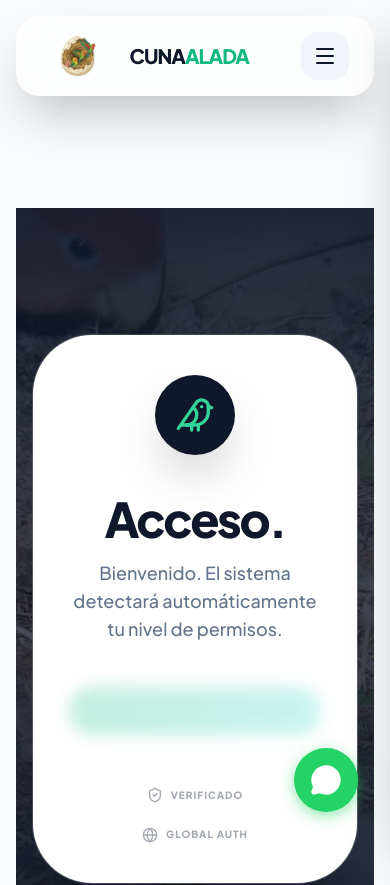
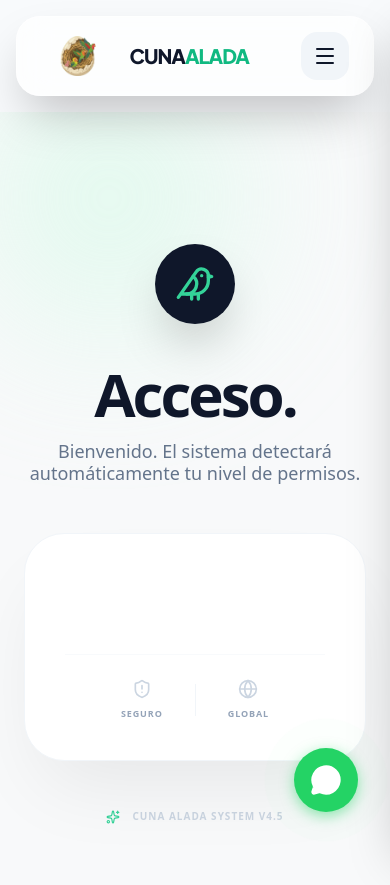
Before and after one commit to falck5561-ux/CunaAlada, a React (Vite) app in the folder frontend/: page /admin in a window 390 px wide. Shown: the top 885 px of the page. Built offline with nearby package versions, Linux system fonts and the light colour scheme.

Commit message:
fix: Rediseño completo de Login para responsividad PC (No más cortes)

```diff
--- a/frontend/src/App.jsx
+++ b/frontend/src/App.jsx
@@ -361,7 +361,7 @@ const AppContent = () => {
           <Route path="/cuidados" element={<Cuidados />} />
           <Route path="/registro/:token" element={<Registro />} />
           <Route path="/sorteos" element={<Sorteos />} />
-          <Route path="/admin" element={autorizado ? <AdminPanel cerrarSesion={cerrarSesion} /> : <div className="py-24 max-w-md mx-auto px-4"><Login setAutorizado={setAutorizado} /></div>} />
+          <Route path="/admin" element={autorizado ? <AdminPanel cerrarSesion={cerrarSesion} /> : <Login setAutorizado={setAutorizado} />} />
         </Routes>
       </main>
 
--- a/frontend/src/pages/Login.jsx
+++ b/frontend/src/pages/Login.jsx
@@ -1,7 +1,7 @@
 import React, { useState } from 'react';
 import { GoogleLogin } from '@react-oauth/google';
 import axios from 'axios';
-import { Sparkles, ShieldCheck, Bird, LogOut, LayoutDashboard, Lock, Globe } from 'lucide-react';
+import { Sparkles, ShieldCheck, Bird, LogOut, LayoutDashboard, Globe, ShieldAlert } from 'lucide-react';
 
 const Login = ({ setAutorizado }) => {
     const [cargando, setCargando] = useState(false);
@@ -37,40 +37,33 @@ const Login = ({ setAutorizado }) => {
             }
         } catch (err) {
             console.error(err);
-            alert("Error al validar con el servidor");
         } finally {
             setCargando(false);
         }
     };
 
-    // --- VISTA: USUARIO YA AUTENTICADO ---
+    // --- VISTA: PERFIL ACTIVO (CERRAR SESIÓN) ---
     if (usuario) {
         return (
-            <div className="min-h-[90vh] flex items-center justify-center p-6 relative overflow-hidden bg-[#F8F9FA]">
-                <div className="absolute top-[-20%] right-[-10%] w-[600px] h-[600px] bg-emerald-100 rounded-full blur-[120px] opacity-40 animate-pulse" />
-
-                <div className="bg-white/80 backdrop-blur-2xl p-10 rounded-[50px] shadow-[0_40px_100px_-20px_rgba(0,0,0,0.1)] border border-white max-w-md w-full relative z-10 text-center animate-[reveal_0.6s_ease-out]">
-                    <div className="relative mb-8">
-                        <img src={usuario.foto} className="w-28 h-28 rounded-full border-4 border-emerald-500 shadow-2xl mx-auto object-cover" alt="Perfil" />
-                        <div className="absolute bottom-0 right-1/2 translate-x-12 bg-emerald-500 text-white p-2 rounded-xl border-4 border-white">
+            <div className="min-h-screen bg-[#F0F2F5] flex items-center justify-center p-4">
+                <div className="bg-white p-10 rounded-[50px] shadow-2xl border border-slate-100 max-w-md w-full text-center space-y-8 animate-[reveal_0.5s_ease-out]">
+                    <div className="relative inline-block">
+                        <img src={usuario.foto} className="w-28 h-28 rounded-full border-4 border-emerald-500 shadow-xl mx-auto object-cover" alt="Perfil" />
+                        <div className="absolute -bottom-2 -right-2 bg-emerald-500 text-white p-2.5 rounded-2xl shadow-lg border-4 border-white">
                             <ShieldCheck size={20} />
                         </div>
                     </div>
-
-                    <h2 className="text-3xl font-black text-slate-900 mb-2">¡Hola, {usuario.nombre.split(' ')[0]}!</h2>
-                    <p className="text-slate-500 font-bold uppercase text-[10px] tracking-[0.3em] mb-10">Sesión de {usuario.rol} activa</p>
-
-                    <div className="space-y-4">
-                        <button
-                            onClick={() => window.location.href = usuario.rol === 'admin' ? '/admin' : '/tienda'}
-                            className="w-full bg-slate-900 text-white py-5 rounded-3xl font-bold hover:bg-emerald-600 transition-all shadow-xl flex items-center justify-center gap-3"
-                        >
+                    <div>
+                        <h2 className="text-3xl font-black text-slate-800">¡Hola, {usuario.nombre.split(' ')[0]}!</h2>
+                        <p className="text-slate-400 font-bold uppercase text-[10px] tracking-[0.2em] mt-2">Nivel: {usuario.rol}</p>
+                    </div>
+                    <div className="grid gap-4">
+                        <button onClick={() => window.location.href = usuario.rol === 'admin' ? '/admin' : '/tienda'}
+                            className="w-full bg-slate-900 text-white py-5 rounded-3xl font-bold hover:bg-emerald-600 transition-all shadow-xl flex items-center justify-center gap-3">
                             <LayoutDashboard size={20} /> Entrar al Panel
                         </button>
-                        <button
-                            onClick={cerrarSesion}
-                            className="w-full bg-rose-50 text-rose-500 py-5 rounded-3xl font-bold hover:bg-rose-100 transition-all flex items-center justify-center gap-3"
-                        >
+                        <button onClick={cerrarSesion}
+                            className="w-full bg-rose-50 text-rose-500 py-5 rounded-3xl font-bold hover:bg-rose-100 transition-all flex items-center justify-center gap-3">
                             <LogOut size={20} /> Cerrar Sesión
                         </button>
                     </div>
@@ -79,62 +72,61 @@ const Login = ({ setAutorizado }) => {
         );
     }
 
-    // --- VISTA: LOGIN (REDISEÑO PC/MÓVIL) ---
+    // --- VISTA: LOGIN (FULL SCREEN PC / ADAPTATIVO MÓVIL) ---
     return (
-        <div className="min-h-[95vh] flex items-center justify-center p-4 relative overflow-hidden bg-[#0F172A]">
+        <div className="min-h-screen bg-white flex w-full overflow-hidden font-sans">
 
-            {/* Fondo Cinemático con Movimiento */}
-            <div className="absolute inset-0">
-                <img src="/portada.png" className="w-full h-full object-cover opacity-20 scale-110 animate-pulse-slow" alt="Background" />
-                <div className="absolute inset-0 bg-gradient-to-b from-slate-900/80 via-transparent to-slate-900" />
+            {/* Lado Izquierdo: Branding Cinemático (Se expande en PC) */}
+            <div className="hidden lg:flex w-1/2 relative bg-[#060910] items-center justify-center p-20 overflow-hidden">
+                <img src="/portada.png" className="absolute inset-0 w-full h-full object-cover opacity-20 scale-110 animate-pulse-slow" alt="Cuna Alada" />
+                <div className="absolute inset-0 bg-gradient-to-br from-[#060910] via-transparent to-emerald-900/20" />
+
+                <div className="relative z-10 space-y-10 w-full max-w-xl">
+                    <div className="inline-flex items-center gap-3 px-6 py-3 bg-white/5 backdrop-blur-xl rounded-2xl border border-white/10 text-emerald-400">
+                        <Bird size={24} className="animate-[float_5s_infinite_ease-in-out]" />
+                        <span className="font-black tracking-[0.3em] text-[10px] uppercase">Official Console</span>
+                    </div>
+
+                    <h1 className="text-[120px] font-black text-white leading-[0.8] tracking-[-0.05em]">
+                        Cuna <br />
+                        <span className="text-emerald-500">Alada.</span>
+                    </h1>
+
+                    <p className="text-slate-400 text-2xl font-medium leading-relaxed">
+                        Gestiona tu pasión. El sistema de control central para el criador moderno.
+                    </p>
+                </div>
             </div>
 
-            {/* Tarjeta de Login Centrada */}
-            <div className="w-full max-w-5xl flex flex-col lg:flex-row bg-white/5 backdrop-blur-3xl rounded-[60px] overflow-hidden border border-white/10 shadow-[0_50px_100px_-20px_rgba(0,0,0,0.5)] relative z-10 animate-[revealUp_0.8s_ease-out]">
+            {/* Lado Derecho: Acceso (Responsivo) */}
+            <div className="flex-1 flex items-center justify-center p-6 sm:p-12 bg-[#F8F9FA] relative">
+                <div className="lg:hidden absolute top-[-5%] left-[-5%] w-64 h-64 bg-emerald-100 rounded-full blur-[80px] opacity-60" />
 
-                {/* Lado Izquierdo: Branding (Se ajusta en PC, se oculta en móvil pequeño si es necesario) */}
-                <div className="hidden lg:flex lg:w-1/2 p-16 flex-col justify-center border-r border-white/5 bg-gradient-to-br from-emerald-500/10 to-transparent">
-                    <div className="w-20 h-20 bg-emerald-500/20 rounded-3xl flex items-center justify-center mb-8 border border-emerald-500/30">
-                        <Bird size={40} className="text-emerald-400 animate-[float_4s_infinite_ease-in-out]" />
-                    </div>
-                    <h1 className="text-7xl font-black text-white leading-none tracking-tighter mb-6">
-                        Cuna <br />
-                        <span className="text-emerald-500 text-6xl">Alada.</span>
-                    </h1>
-                    <p className="text-slate-400 text-xl font-medium leading-relaxed max-w-sm">
-                        La consola central para la gestión inteligente de tu criadero y comunidad.
-                    </p>
-                    <div className="mt-12 flex gap-4">
-                         <div className="px-4 py-2 bg-white/5 rounded-full text-[10px] font-black text-slate-400 uppercase tracking-widest border border-white/10">v4.2 Stable</div>
-                         <div className="px-4 py-2 bg-white/5 rounded-full text-[10px] font-black text-emerald-400 uppercase tracking-widest border border-emerald-500/20 flex items-center gap-2">
-                             <Lock size={12}/> SSL Encrypted
-                         </div>
-                    </div>
-                </div>
-
-                {/* Lado Derecho: Acceso */}
-                <div className="flex-1 bg-white p-10 sm:p-20 flex flex-col justify-center items-center lg:items-start text-center lg:text-left">
-                    <div className="lg:hidden mb-10 p-5 bg-slate-900 rounded-[2.5rem] shadow-2xl">
-                        <Bird size={40} className="text-emerald-400" />
+                <div className="w-full max-w-[420px] space-y-12 relative z-10">
+                    <div className="space-y-4 text-center lg:text-left">
+                        <div className="lg:hidden inline-flex p-5 bg-slate-900 rounded-[2.5rem] shadow-2xl mb-6">
+                            <Bird size={40} className="text-emerald-400" />
+                        </div>
+                        <h2 className="text-6xl font-black text-slate-900 tracking-tighter">Acceso.</h2>
+                        <p className="text-slate-500 text-lg font-medium leading-tight">
+                            Bienvenido. El sistema detectará automáticamente tu nivel de permisos.
+                        </p>
                     </div>
 
-                    <h2 className="text-5xl sm:text-6xl font-black text-slate-900 tracking-tighter mb-4">Acceso.</h2>
-                    <p className="text-slate-500 text-lg font-medium mb-12 max-w-xs">
-                        Bienvenido. El sistema detectará automáticamente tu nivel de permisos.
-                    </p>
+                    <div className="bg-white p-10 rounded-[40px] shadow-[0_40px_80px_-20px_rgba(0,0,0,0.08)] border border-slate-100 relative overflow-hidden group">
+                        {/* Brillo de fondo al pasar el mouse */}
+                        <div className="absolute -inset-1 bg-gradient-to-r from-emerald-500 to-teal-400 rounded-[40px] blur opacity-0 group-hover:opacity-5 transition duration-500"></div>
 
-                    <div className="w-full space-y-8">
-                        <div className="relative group">
-                            <div className="absolute -inset-1 bg-gradient-to-r from-emerald-500 to-teal-400 rounded-[30px] blur opacity-25 group-hover:opacity-50 transition duration-1000"></div>
-                            <div className="relative w-full transition-transform duration-300 hover:scale-[1.02]">
+                        <div className="space-y-10 relative z-10 text-center">
+                            <div className="w-full transition-transform duration-300 hover:scale-[1.03] active:scale-95">
                                 {cargando ? (
-                                    <div className="flex items-center justify-center py-4 bg-slate-50 rounded-[30px] border border-slate-100">
-                                        <div className="w-8 h-8 border-4 border-slate-200 border-t-emerald-500 rounded-full animate-spin" />
+                                    <div className="flex flex-col items-center gap-4 py-4">
+                                        <div className="w-10 h-10 border-4 border-slate-100 border-t-emerald-500 rounded-full animate-spin" />
                                     </div>
                                 ) : (
                                     <GoogleLogin
                                         onSuccess={handleGoogleSuccess}
-                                        onError={() => alert('Error en autenticación')}
+                                        onError={() => alert('Fallo en Google')}
                                         theme="filled_black"
                                         shape="pill"
                                         width="100%"
@@ -142,34 +134,32 @@ const Login = ({ setAutorizado }) => {
                                     />
                                 )}
                             </div>
-                        </div>
 
-                        <div className="flex flex-col sm:flex-row items-center gap-6 pt-6 opacity-40">
-                            <div className="flex items-center gap-2 text-[10px] font-black uppercase tracking-widest">
-                                <ShieldCheck size={16} /> Verificado
-                            </div>
-                            <div className="flex items-center gap-2 text-[10px] font-black uppercase tracking-widest">
-                                <Globe size={16} /> Global Auth
+                            <div className="flex items-center justify-center gap-8 pt-6 border-t border-slate-50">
+                                <div className="flex flex-col items-center gap-2">
+                                    <ShieldAlert size={20} className="text-slate-300" />
+                                    <span className="text-[9px] font-bold text-slate-400 uppercase tracking-widest">Seguro</span>
+                                </div>
+                                <div className="w-px h-8 bg-slate-100" />
+                                <div className="flex flex-col items-center gap-2">
+                                    <Globe size={20} className="text-slate-300" />
+                                    <span className="text-[9px] font-bold text-slate-400 uppercase tracking-widest">Global</span>
+                                </div>
                             </div>
                         </div>
                     </div>
+
+                    <footer className="flex items-center justify-center lg:justify-start gap-3 text-slate-300 font-bold text-[10px] uppercase tracking-widest">
+                        <Sparkles size={14} className="text-emerald-400" />
+                        Cuna Alada System v4.5
+                    </footer>
                 </div>
             </div>
 
             <style>{`
-                @keyframes float {
-                    0%, 100% { transform: translateY(0); }
-                    50% { transform: translateY(-15px); }
-                }
-                @keyframes revealUp {
-                    from { opacity: 0; transform: translateY(40px) scale(0.95); }
-                    to { opacity: 1; transform: translateY(0) scale(1); }
-                }
-                @keyframes reveal {
-                    from { opacity: 0; transform: scale(0.9); }
-                    to { opacity: 1; transform: scale(1); }
-                }
-                .animate-pulse-slow { animation: pulse 8s cubic-bezier(0.4, 0, 0.6, 1) infinite; }
+                @keyframes float { 0%, 100% { transform: translateY(0); } 50% { transform: translateY(-15px); } }
+                @keyframes reveal { from { opacity: 0; transform: translateY(20px); } to { opacity: 1; transform: translateY(0); } }
+                .animate-pulse-slow { animation: pulse 8s ease-in-out infinite; }
             `}</style>
         </div>
     );
```
